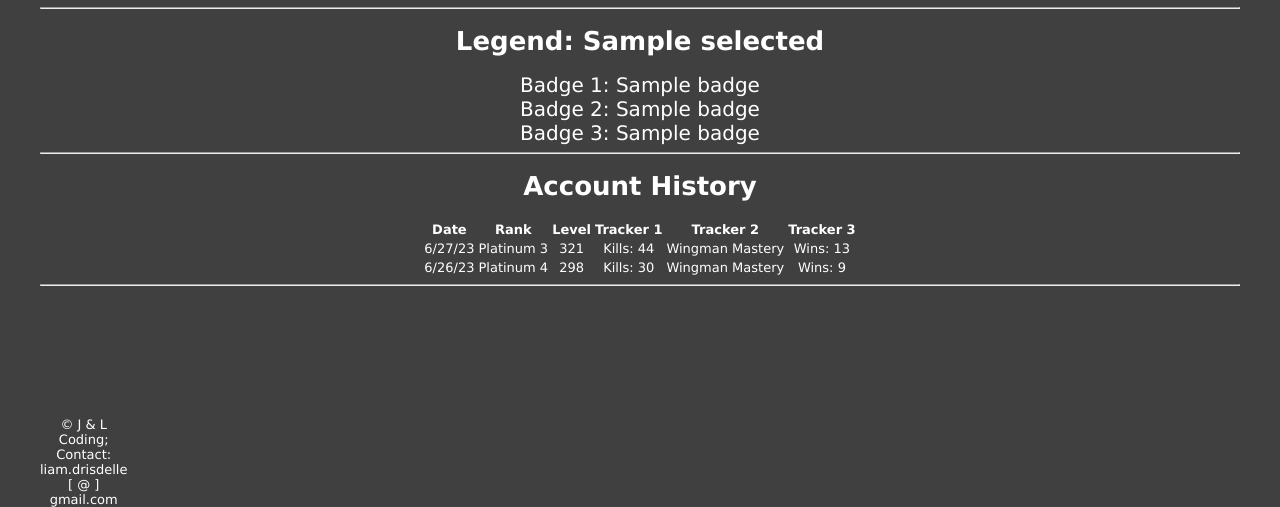
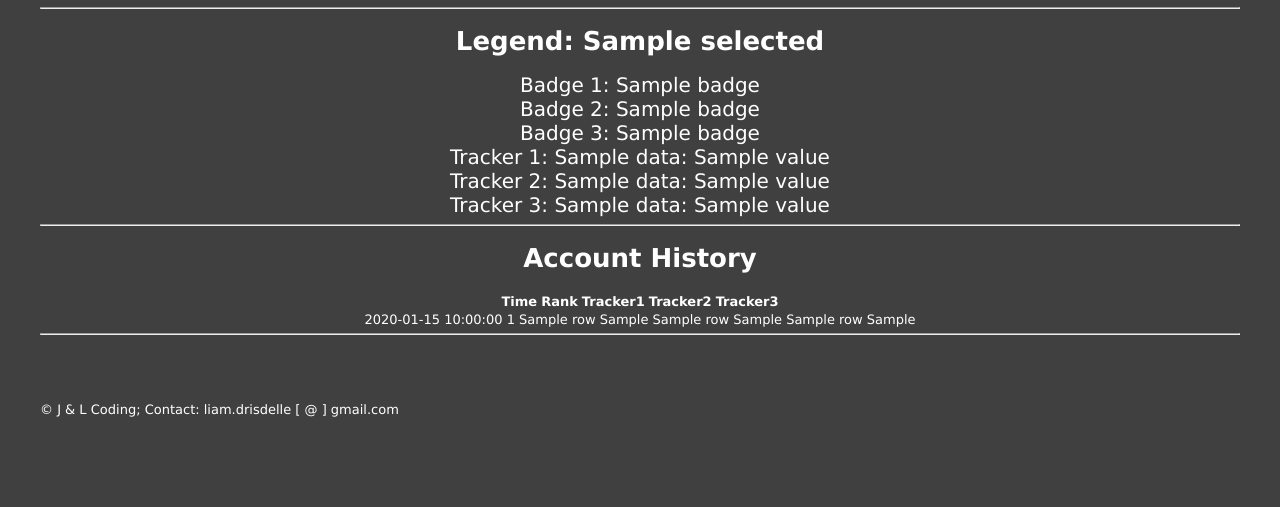
Before and after one commit to PikaPlayzz/Apex_App, a Flask app: template app/templates/player.html in a window 1280 px wide. Shown: the part 378-885 px from the top of the page. After the commit the page ends 795 px from the top, so only its background shows below. Run offline with Flask 3, Linux system fonts and the light colour scheme; the template is opened without the code that fills it: most values are stand-ins (such as "Sample title", 1, 10 or a date in 2020); lists and menus that the app fills with data are empty; some libraries are stand-ins or nearby versions.

Commit message:
Stylized History Page

```diff
--- a/app/app.py
+++ b/app/app.py
@@ -63,29 +63,29 @@
                    data_json['legends']['selected']['data'][0]['value'],
                    data_json['legends']['selected']['data'][1]['value'],
                    data_json['legends']['selected']['data'][2]['value'])
-        if data_json['legends']['selected']['data'][0]['name'] or data_json['legends']['selected']['data'][1]['name'] or data_json['legends']['selected']['data'][2]['name'] != None:
-            db.execute("insert into players (name, rank, level, platform, uid, legend, frame, pose, badge1, badge2, badge3, tracker_name1, tracker_name2, tracker_name3, tracker_value1, tracker_value2, tracker_value3) values (?, ?, ?, ?, ?, ?, ?, ?, ?, ?, ?, ?, ?, ?, ?, ?, ?);",
-                   data_json['global']['name'],
-                   data_json['global']['rank']['rankName'],
-                   data_json['global']['level'],
-                   data_json['global']['platform'],
-                   data_json['global']['uid'],
-                   data_json['legends']['selected']['LegendName'],
-                   data_json['legends']['selected']['gameInfo']['frame'],
-                   data_json['legends']['selected']['gameInfo']['pose'],
-                   data_json['legends']['selected']['data'][0]['name'],
-                   data_json['legends']['selected']['data'][1]['name'],
-                   data_json['legends']['selected']['data'][2]['name'],
-                   data_json['legends']['selected']['data'][0]['value'],
-                   data_json['legends']['selected']['data'][1]['value'],
-                   data_json['legends']['selected']['data'][2]['value'])
+        # if data_json['legends']['selected']['data'][0]['name'] or data_json['legends']['selected']['data'][1]['name'] or data_json['legends']['selected']['data'][2]['name'] != None:
+        #     db.execute("insert into players (name, rank, level, platform, uid, legend, frame, pose, badge1, badge2, badge3, tracker_name1, tracker_name2, tracker_name3, tracker_value1, tracker_value2, tracker_value3) values (?, ?, ?, ?, ?, ?, ?, ?, ?, ?, ?, ?, ?, ?, ?, ?, ?);",
+        #            data_json['global']['name'],
+        #            data_json['global']['rank']['rankName'],
+        #            data_json['global']['level'],
+        #            data_json['global']['platform'],
+        #            data_json['global']['uid'],
+        #            data_json['legends']['selected']['LegendName'],
+        #            data_json['legends']['selected']['gameInfo']['frame'],
+        #            data_json['legends']['selected']['gameInfo']['pose'],
+        #            data_json['legends']['selected']['data'][0]['name'],
+        #            data_json['legends']['selected']['data'][1]['name'],
+        #            data_json['legends']['selected']['data'][2]['name'],
+        #            data_json['legends']['selected']['data'][0]['value'],
+        #            data_json['legends']['selected']['data'][1]['value'],
+        #            data_json['legends']['selected']['data'][2]['value'])
 
 
 
 
         history_data = db.execute("SELECT timeCreated, rank, tracker_name1, tracker_name2, tracker_name3, tracker_value1, tracker_value2, tracker_value3 from players WHERE name = ?", data_json['global']['name'])
 
-        return render_template("playerFound.html", player_data=data_json, history=history_data)
+        return render_template("player.html", player_data=data_json, history=history_data)
 
 def lookup(player_id, platform_id):
     url = f"https://api.mozambiquehe.re/bridge?auth={API_KEY}&player={player_id}&platform={platform_id}"
--- a/app/templates/includes/banner.html
+++ b/app/templates/includes/banner.html
@@ -36,6 +36,11 @@
             <img src="/static/assets/img/4k_Badge.webp" alt="4k badge" width="10" height="100"/>
         </div>
     </div> -->
+    <body>
+        <head>
+            <link rel="stylesheet" href="/static/assets/css/styles.css">
+        </head>
+    </body>
 
     <h1>
         Legend: {{ player_data['legends']['selected']['LegendName'] }}<br>
@@ -49,5 +54,14 @@
     <span style="font-size:20px;">
         Badge 3: {{ player_data['legends']['selected']['gameInfo']['badges'][2]['name'] }}<br>
     </span style="font-size:20px;">
+    <span style="font-size:20px;">
+        Tracker 1: {{ player_data['legends']['selected']['data'][0]['name'] }}<a>: </a>{{ player_data['legends']['selected']['data'][0]['value'] }}<br>
+    </span>
+    <span style="font-size:20px;">
+        Tracker 2: {{ player_data['legends']['selected']['data'][1]['name'] }}<a>: </a>{{ player_data['legends']['selected']['data'][1]['value'] }}<br>
+    </span>
+    <span style="font-size:20px;">
+        Tracker 3: {{ player_data['legends']['selected']['data'][2]['name'] }}<a>: </a>{{ player_data['legends']['selected']['data'][2]['value'] }}<br>
+    </span>
 
 </div>
--- a/app/templates/includes/footer.html
+++ b/app/templates/includes/footer.html
@@ -1,5 +1,5 @@
 <footer class="footer">
-    <div class=" container-fluid" style="position: absolute">
+    <div>
         <span>
             &copy; J & L Coding;
         </span>
--- a/app/templates/includes/history.html
+++ b/app/templates/includes/history.html
@@ -6,7 +6,7 @@
         <head>
             <link rel="stylesheet" href="/static/assets/css/styles.css">
         </head>
-        <table>
+        <!-- <table>
             <tr>
                 <th>Date</th>
                 <th>Rank</th>
@@ -31,6 +31,30 @@
                 <td>Wingman Mastery</td>
                 <td>Wins: 9</td>
             </tr>
+        </table> -->
+        <table>
+            <tr>
+                <th>Time</th>
+                <th>Rank</th>
+                <th>Tracker1</th>
+                <th>Tracker2</th>
+                <th>Tracker3</th>
+
+            </tr>
         </table>
+        {% for row in history %}
+        <tr>
+            <td>{{ row.get("timeCreated") }}</td>
+            <td>{{ row.get("rank") }}</td>
+            <td>{{ row.get("tracker_name1") }}</td>
+            <td>{{ row.get("tracker_value1") }}</td>
+            <td>{{ row.get("tracker_name2") }}</td>
+            <td>{{ row.get("tracker_value2") }}</td>
+            <td>{{ row.get("tracker_name3") }}</td>
+            <td>{{ row.get("tracker_value3") }}</td>
+            <br>
+        </tr>
+
+        {% endfor %}
     </body>
 </div>
```
